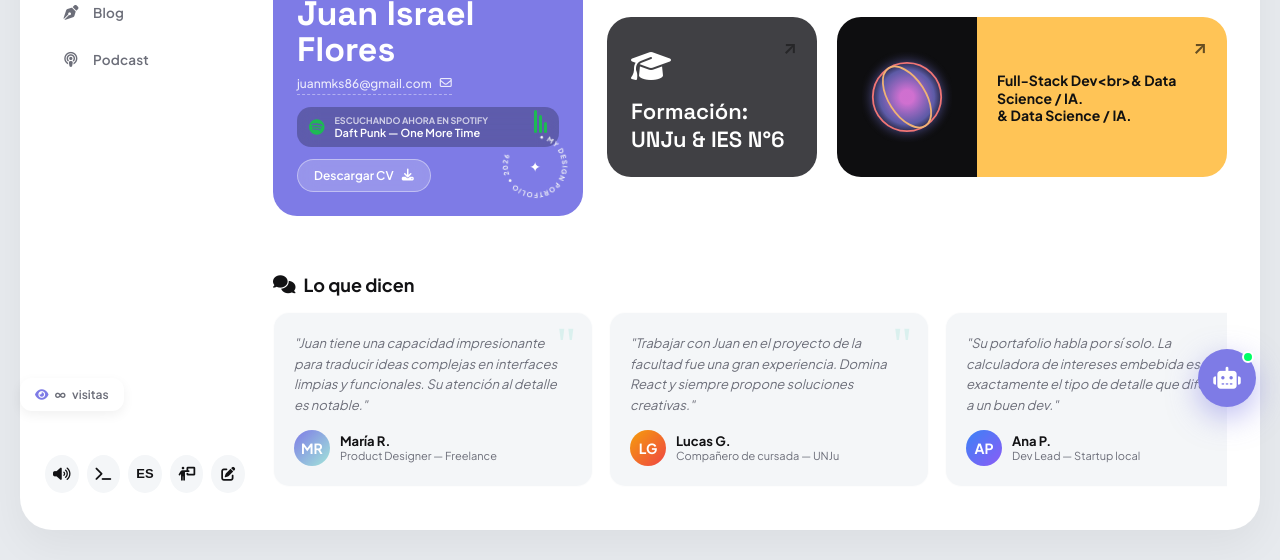
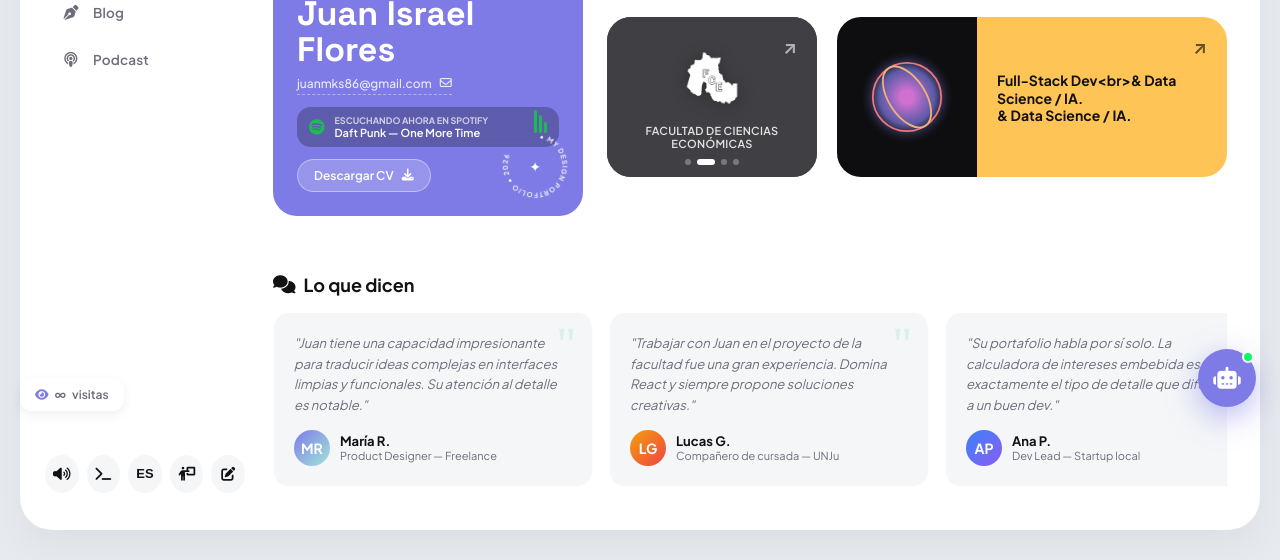
Before and after one commit to juanmks86-debug/PortaFlores, a website: page index.html in a window 1280 px wide. Shown: the part 369-929 px from the top of the page. Drawn offline with nearby package versions, Linux system fonts and the light colour scheme; no server answers.

Commit message:
feat: carrusel de logos institucionales en hero, refactor archivos separados

```diff
--- a/css/style.css
+++ b/css/style.css
@@ -1359,3 +1359,101 @@ body {
     border: 0;
     background: #f5f5f5;
 }
+
+
+/* ===== CARRUSEL DE LOGOS EN HERO ===== */
+.logo-carousel {
+    position: relative;
+    width: 100%;
+    height: 100%;
+    min-height: 160px;
+    display: flex;
+    align-items: center;
+    justify-content: center;
+    background: var(--color-dark-card);
+}
+
+.logo-slide {
+    position: absolute;
+    inset: 0;
+    display: flex;
+    flex-direction: column;
+    align-items: center;
+    justify-content: center;
+    gap: 12px;
+    opacity: 0;
+    transform: scale(0.85) translateY(20px);
+    transition: opacity 0.6s ease, transform 0.6s cubic-bezier(0.34, 1.56, 0.64, 1);
+    pointer-events: none;
+    padding: 20px;
+}
+
+.logo-slide.active {
+    opacity: 1;
+    transform: scale(1) translateY(0);
+    pointer-events: auto;
+}
+
+.logo-slide-img {
+    max-width: 80%;
+    max-height: 70px;
+    object-fit: contain;
+    filter: brightness(0) invert(1) drop-shadow(0 2px 8px rgba(0,0,0,0.3));
+    transition: transform 0.4s ease;
+}
+
+.logo-slide.active .logo-slide-img {
+    animation: logoBounceIn 0.6s cubic-bezier(0.34, 1.56, 0.64, 1);
+}
+
+@keyframes logoBounceIn {
+    0% { transform: scale(0.5) rotate(-5deg); opacity: 0; }
+    60% { transform: scale(1.1) rotate(2deg); opacity: 1; }
+    100% { transform: scale(1) rotate(0deg); }
+}
+
+.logo-slide-label {
+    font-size: 11px;
+    font-weight: 600;
+    color: rgba(255,255,255,0.85);
+    text-align: center;
+    letter-spacing: 0.3px;
+    text-transform: uppercase;
+    opacity: 0;
+    transform: translateY(10px);
+    transition: opacity 0.4s ease 0.2s, transform 0.4s ease 0.2s;
+}
+
+.logo-slide.active .logo-slide-label {
+    opacity: 1;
+    transform: translateY(0);
+}
+
+.logo-carousel-dots {
+    position: absolute;
+    bottom: 12px;
+    left: 50%;
+    transform: translateX(-50%);
+    display: flex;
+    gap: 6px;
+    z-index: 5;
+}
+
+.logo-dot {
+    width: 6px;
+    height: 6px;
+    border-radius: 50%;
+    background: rgba(255,255,255,0.3);
+    cursor: pointer;
+    transition: all 0.3s ease;
+}
+
+.logo-dot.active {
+    background: #fff;
+    width: 18px;
+    border-radius: 3px;
+}
+
+.logo-dot:hover {
+    background: rgba(255,255,255,0.7);
+}
--- a/index.html
+++ b/index.html
@@ -233,13 +233,31 @@
                             <div class="bento-row bottom-row">
 
                                 <!-- Formación Card -->
-                                <div class="bento-card card-clients-dark" id="openClientsModal">
-                                    <span class="card-arrow-top">↗</span>
-                                    <div class="clients-body">
-                                        <div class="client-logo-icon">
-                                            <i class="fa-solid fa-graduation-cap"></i>
+                                <div class="bento-card card-clients-dark" id="openClientsModal" style="padding:0;overflow:hidden;cursor:pointer;">
+                                    <span class="card-arrow-top" style="z-index:10;color:rgba(255,255,255,0.6);">↗</span>
+                                    <div class="logo-carousel" id="logoCarousel">
+                                        <div class="logo-slide active" data-index="0">
+                                            <img src="assets/logos/unju.png" alt="UNJu" class="logo-slide-img">
+                                            <span class="logo-slide-label">Universidad Nacional de Jujuy</span>
                                         </div>
-                                        <span class="clients-title" data-i18n="hero.formation">Formación: UNJu &amp; IES N°6</span>
+                                        <div class="logo-slide" data-index="1">
+                                            <img src="assets/logos/fce-unju.png" alt="FCE UNJu" class="logo-slide-img">
+                                            <span class="logo-slide-label">Facultad de Ciencias Económicas</span>
+                                        </div>
+                                        <div class="logo-slide" data-index="2">
+                                            <img src="assets/logos/fi-unju.png" alt="FI UNJu" class="logo-slide-img">
+                                            <span class="logo-slide-label">Facultad de Ingeniería</span>
+                                        </div>
+                                        <div class="logo-slide" data-index="3">
+                                            <img src="assets/logos/ies6.png" alt="IES N°6" class="logo-slide-img">
+                                            <span class="logo-slide-label">IES N°6 — Ciencias de Datos e IA</span>
+                                        </div>
+                                        <div class="logo-carousel-dots">
+                                            <span class="logo-dot active" data-index="0"></span>
+                                            <span class="logo-dot" data-index="1"></span>
+                                            <span class="logo-dot" data-index="2"></span>
+                                            <span class="logo-dot" data-index="3"></span>
+                                        </div>
                                     </div>
                                 </div>
 
--- a/js/app.js
+++ b/js/app.js
@@ -1287,3 +1287,58 @@ document.addEventListener('DOMContentLoaded', function() {
         AOS.init({ duration: 700, easing: 'ease-out-cubic', once: true, offset: 60 });
     }
 });
+
+
+// --- M. Carrusel de Logos en Hero ---
+document.addEventListener('DOMContentLoaded', function() {
+    const carousel = document.getElementById('logoCarousel');
+    if (!carousel) return;
+
+    const slides = carousel.querySelectorAll('.logo-slide');
+    const dots = carousel.querySelectorAll('.logo-dot');
+    let currentIndex = 0;
+    let autoPlay = null;
+
+    function showSlide(index) {
+        slides.forEach((s, i) => s.classList.toggle('active', i === index));
+        dots.forEach((d, i) => d.classList.toggle('active', i === index));
+        currentIndex = index;
+    }
+
+    function nextSlide() {
+        showSlide((currentIndex + 1) % slides.length);
+    }
+
+    function startAutoPlay() {
+        autoPlay = setInterval(nextSlide, 4000);
+    }
+
+    function stopAutoPlay() {
+        clearInterval(autoPlay);
+    }
+
+    // Click en dots
+    dots.forEach((dot, i) => {
+        dot.addEventListener('click', (e) => {
+            e.stopPropagation();
+            stopAutoPlay();
+            showSlide(i);
+            startAutoPlay();
+        });
+    });
+
+    // Pausar al hover
+    carousel.addEventListener('mouseenter', stopAutoPlay);
+    carousel.addEventListener('mouseleave', startAutoPlay);
+
+    // Click en la card → ir al tab de formación
+    const card = document.getElementById('openClientsModal');
+    if (card) {
+        card.addEventListener('click', function(e) {
+            if (e.target.closest('.logo-dot')) return;
+            document.querySelector('.nav-btn[data-tab="clients"]')?.click();
+        });
+    }
+
+    startAutoPlay();
+});
```
Also changed, not shown: assets/logos/fce-unju.png (added), assets/logos/fi-unju.png (added), assets/logos/ies6.png (added), assets/logos/unju.png (added).
